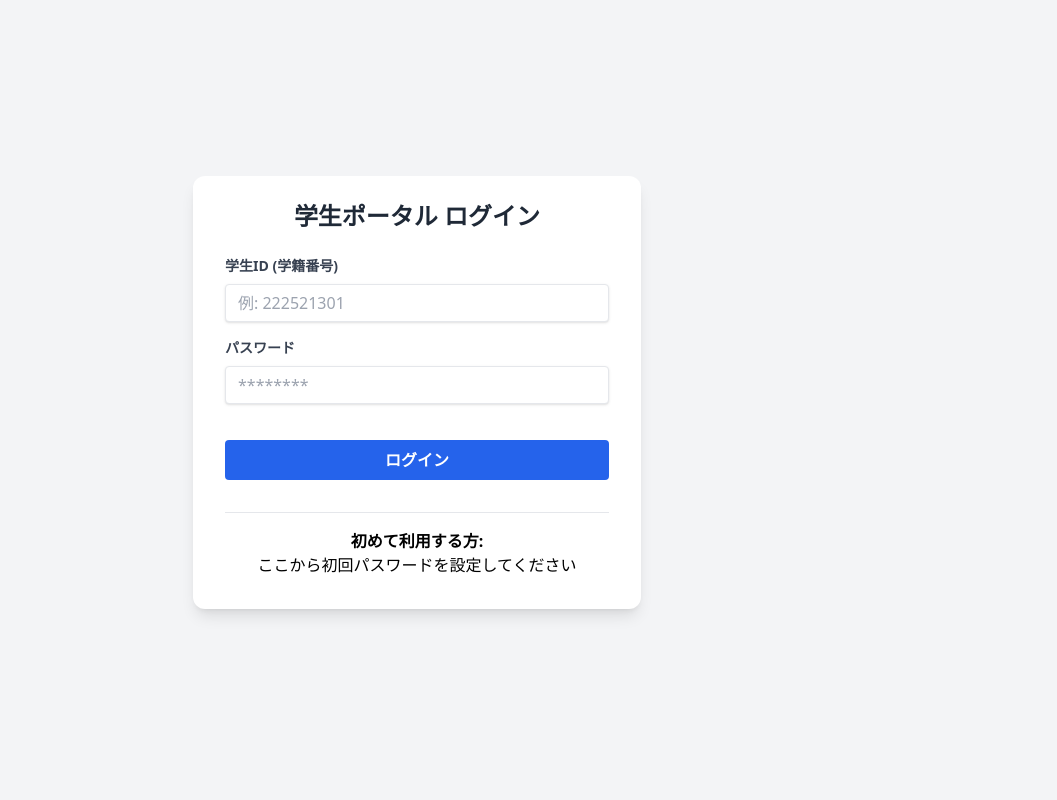
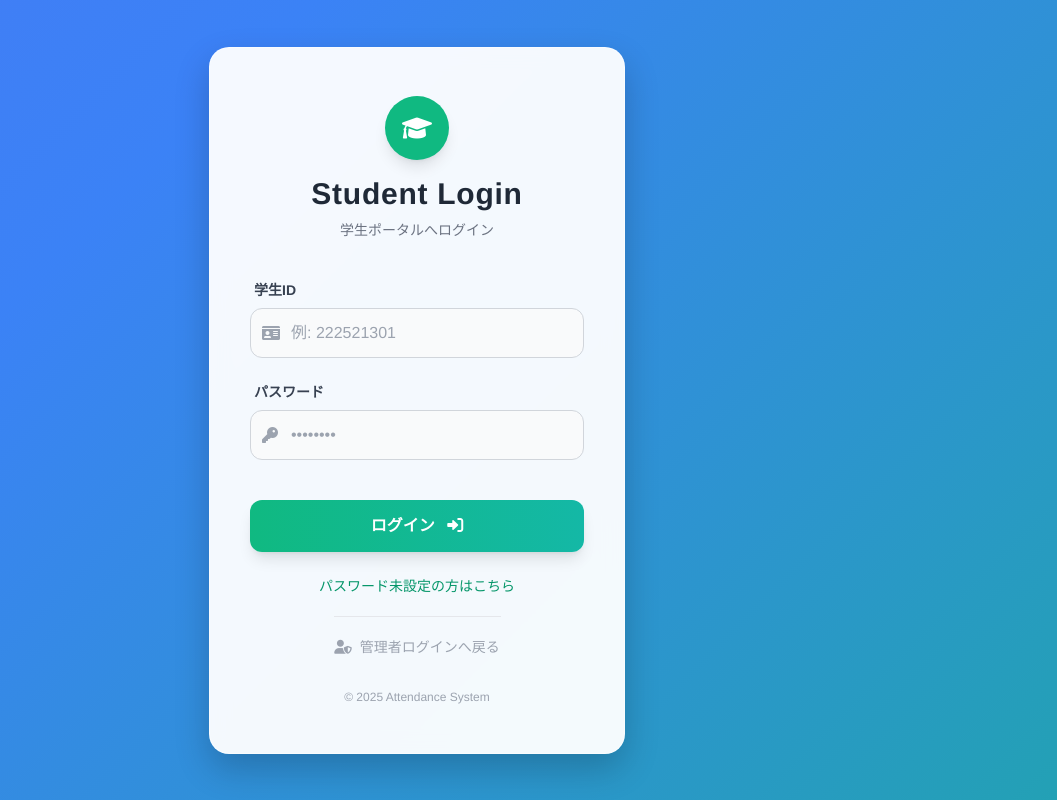
Before and after one commit to tea859/linebot-attendance, a Flask app: page /student_login in a window 1280 px wide. Shown: the whole page, without its empty margins (223-1280 px from the left). Run offline with Flask 3, Linux system fonts and the light colour scheme; some libraries are stand-ins or nearby versions.

Commit message:
Update student_login.html

```diff
--- a/templates/student_login.html
+++ b/templates/student_login.html
@@ -3,57 +3,134 @@
 <head>
     <meta charset="UTF-8">
     <meta name="viewport" content="width=device-width, initial-scale=1.0">
-    <title>学生ポータル - ログイン</title>
+    <title>学生ログイン</title>
     <script src="https://cdn.tailwindcss.com"></script>
+    <link href="https://cdnjs.cloudflare.com/ajax/libs/font-awesome/6.0.0/css/all.min.css" rel="stylesheet">
+    <style>
+        /* 背景グラデーション (少し色味を変えて区別) */
+        body {
+            background: linear-gradient(-45deg, #10b981, #3b82f6, #6366f1, #8b5cf6);
+            background-size: 400% 400%;
+            animation: gradientBG 15s ease infinite;
+            height: 100vh;
+            display: flex;
+            align-items: center;
+            justify-content: center;
+            font-family: 'Helvetica Neue', Arial, sans-serif;
+        }
+
+        @keyframes gradientBG {
+            0% { background-position: 0% 50%; }
+            50% { background-position: 100% 50%; }
+            100% { background-position: 0% 50%; }
+        }
+
+        /* フォームのアニメーション */
+        @keyframes fadeInUp {
+            from { opacity: 0; transform: translateY(20px); }
+            to { opacity: 1; transform: translateY(0); }
+        }
+
+        .login-card {
+            background: rgba(255, 255, 255, 0.95);
+            backdrop-filter: blur(10px);
+            border-radius: 20px;
+            box-shadow: 0 15px 35px rgba(0,0,0,0.2);
+            animation: fadeInUp 0.8s ease-out forwards;
+            border: 1px solid rgba(255,255,255,0.5);
+        }
+
+        /* 入力欄 */
+        .input-group { position: relative; transition: all 0.3s ease; }
+        .input-field:focus {
+            transform: scale(1.02);
+            border-color: #10b981; /* 緑系のボーダー */
+            box-shadow: 0 0 0 4px rgba(16, 185, 129, 0.1);
+        }
+
+        /* ボタン */
+        .btn-shine { position: relative; overflow: hidden; }
+        .btn-shine::after {
+            content: '';
+            position: absolute;
+            top: 0; left: -100%; width: 100%; height: 100%;
+            background: linear-gradient(90deg, transparent, rgba(255,255,255,0.2), transparent);
+            transition: 0.5s;
+        }
+        .btn-shine:hover::after { left: 100%; }
+    </style>
 </head>
-<body class="bg-gray-100 flex items-center justify-center h-screen">
-    <div class="w-full max-w-md">
+<body>
+    <div class="w-full max-w-md p-4">
 
         {% with messages = get_flashed_messages(with_categories=true) %}
             {% if messages %}
+                <div class="mb-6 space-y-2 animate-bounce">
                 {% for category, message in messages %}
-                <div class="p-4 mb-4 rounded-lg
-                    {% if category == 'success' %} bg-green-100 text-green-700
-                    {% elif category == 'error' %} bg-red-100 text-red-700
-                    {% else %} bg-blue-100 text-blue-700 {% endif %}" role="alert">
-                    <p>{{ message }}</p>
+                    <div class="p-4 rounded-lg shadow-lg text-sm font-bold text-center
+                        {% if category == 'success' %} bg-green-100 text-green-700 border border-green-400
+                        {% elif category == 'error' %} bg-red-100 text-red-700 border border-red-400
+                        {% else %} bg-blue-100 text-blue-700 {% endif %}">
+                        {{ message }}
+                    </div>
+                {% endfor %}
                 </div>
-                {% endfor %}
             {% endif %}
         {% endwith %}
 
-        <form method="POST" action="{{ url_for('student_login') }}" class="bg-white shadow-lg rounded-xl px-8 pt-6 pb-8 mb-4">
-            <h1 class="text-2xl font-bold text-center text-gray-800 mb-6">学生ポータル ログイン</h1>
-
-            <div class="mb-4">
-                <label for="student_id" class="block text-gray-700 text-sm font-bold mb-2">
-                    学生ID (学籍番号)
-                </label>
-                <input type="text" name="student_id" id="student_id" required
-                       class="shadow appearance-none border rounded w-full py-2 px-3 text-gray-700 leading-tight focus:outline-none focus:shadow-outline" placeholder="例: 222521301">
+        <form method="POST" action="/student_login" class="login-card px-10 py-12">
+            <div class="text-center mb-10">
+                <div class="bg-emerald-500 text-white w-16 h-16 rounded-full flex items-center justify-center mx-auto mb-4 shadow-lg text-2xl">
+                    <i class="fas fa-graduation-cap"></i>
+                </div>
+                <h1 class="text-3xl font-bold text-gray-800 tracking-wide">Student Login</h1>
+                <p class="text-gray-500 text-sm mt-2">学生ポータルへログイン</p>
             </div>
 
-            <div class="mb-6">
-                <label for="password" class="block text-gray-700 text-sm font-bold mb-2">
-                    パスワード
-                </label>
-                <input type="password" name="password" id="password" required
-                       class="shadow appearance-none border rounded w-full py-2 px-3 text-gray-700 mb-3 leading-tight focus:outline-none focus:shadow-outline" placeholder="********">
+            <div class="space-y-6">
+                <div class="input-group">
+                    <label for="student_id" class="block text-gray-700 text-sm font-bold mb-2 ml-1">学生ID</label>
+                    <div class="relative">
+                        <span class="absolute inset-y-0 left-0 flex items-center pl-3 text-gray-400">
+                            <i class="fas fa-id-card"></i>
+                        </span>
+                        <input type="number" name="student_id" id="student_id" required
+                               class="input-field w-full pl-10 pr-4 py-3 rounded-xl border border-gray-300 focus:outline-none focus:border-emerald-500 transition-colors bg-gray-50 focus:bg-white"
+                               placeholder="例: 222521301">
+                    </div>
+                </div>
+
+                <div class="input-group">
+                    <label for="password" class="block text-gray-700 text-sm font-bold mb-2 ml-1">パスワード</label>
+                    <div class="relative">
+                        <span class="absolute inset-y-0 left-0 flex items-center pl-3 text-gray-400">
+                            <i class="fas fa-key"></i>
+                        </span>
+                        <input type="password" name="password" id="password" required
+                               class="input-field w-full pl-10 pr-4 py-3 rounded-xl border border-gray-300 focus:outline-none focus:border-emerald-500 transition-colors bg-gray-50 focus:bg-white"
+                               placeholder="••••••••">
+                    </div>
+                </div>
             </div>
 
-            <div class="flex items-center justify-between">
-                <button type="submit" class="w-full bg-blue-600 hover:bg-blue-700 text-white font-bold py-2 px-4 rounded focus:outline-none focus:shadow-outline">
-                    ログイン
+            <div class="mt-10">
+                <button type="submit" class="btn-shine w-full bg-gradient-to-r from-emerald-500 to-teal-500 text-white font-bold py-3.5 rounded-xl shadow-lg hover:shadow-xl transform hover:-translate-y-1 transition-all duration-200">
+                    ログイン <i class="fas fa-sign-in-alt ml-2"></i>
                 </button>
             </div>
 
-            <hr style="margin-top: 2em;">
-            <div style="text-align: center; margin-top: 1em;">
-                <strong>初めて利用する方:</strong><br>
-                <a href="{{ url_for('student_register') }}">
-                    ここから初回パスワードを設定してください
+            <div class="mt-6 flex flex-col gap-3 text-center">
+                <a href="/student_register" class="text-sm font-medium text-emerald-600 hover:text-emerald-800 transition duration-200">
+                    パスワード未設定の方はこちら
+                </a>
+                <div class="border-t border-gray-200 my-2 w-1/2 mx-auto"></div>
+                <a href="/login" class="text-sm font-medium text-gray-400 hover:text-blue-600 transition duration-200 flex items-center justify-center gap-2">
+                    <i class="fas fa-user-shield"></i> 管理者ログインへ戻る
                 </a>
             </div>
+            <p class="mt-8 text-center text-xs text-gray-400">
+                &copy; 2025 Attendance System
+            </p>
         </form>
     </div>
 </body>
```
